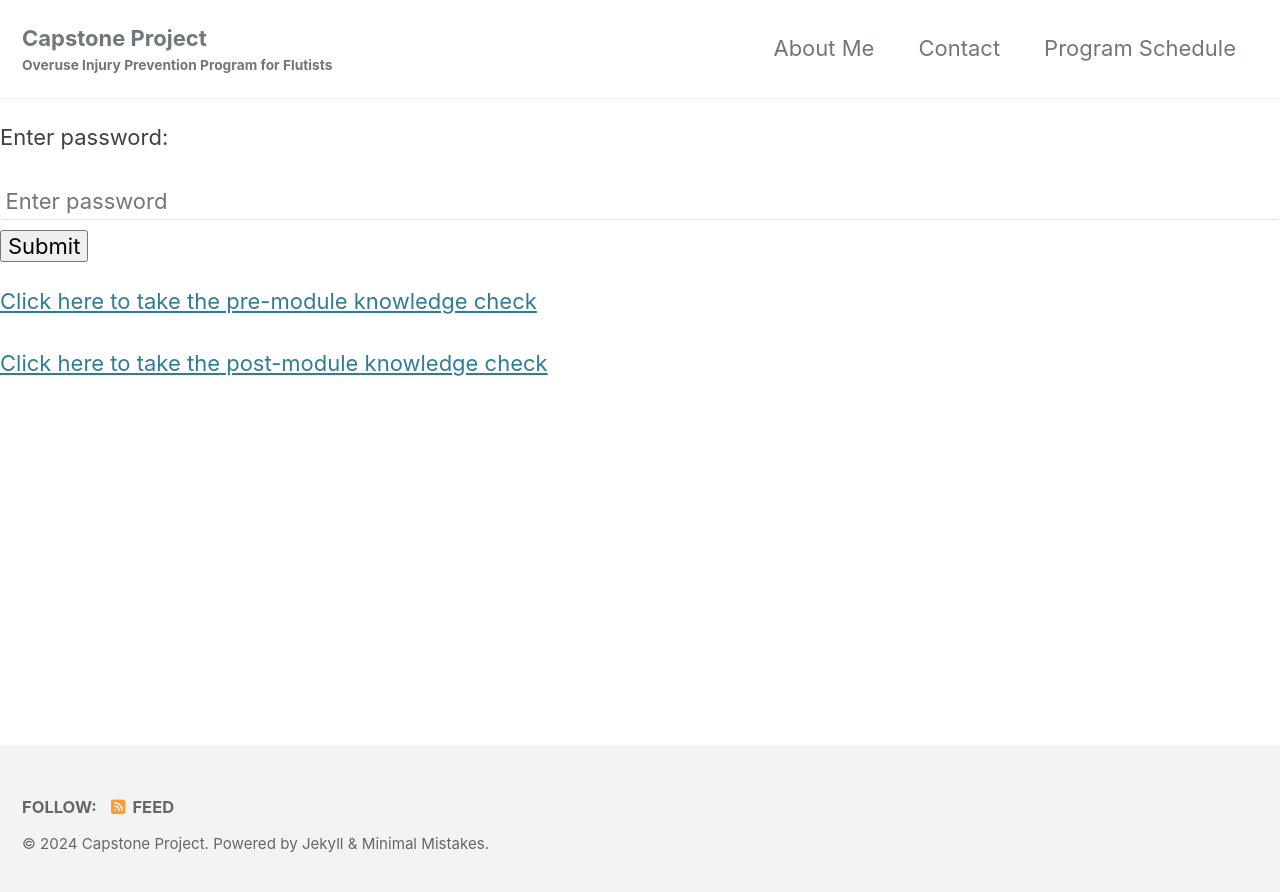
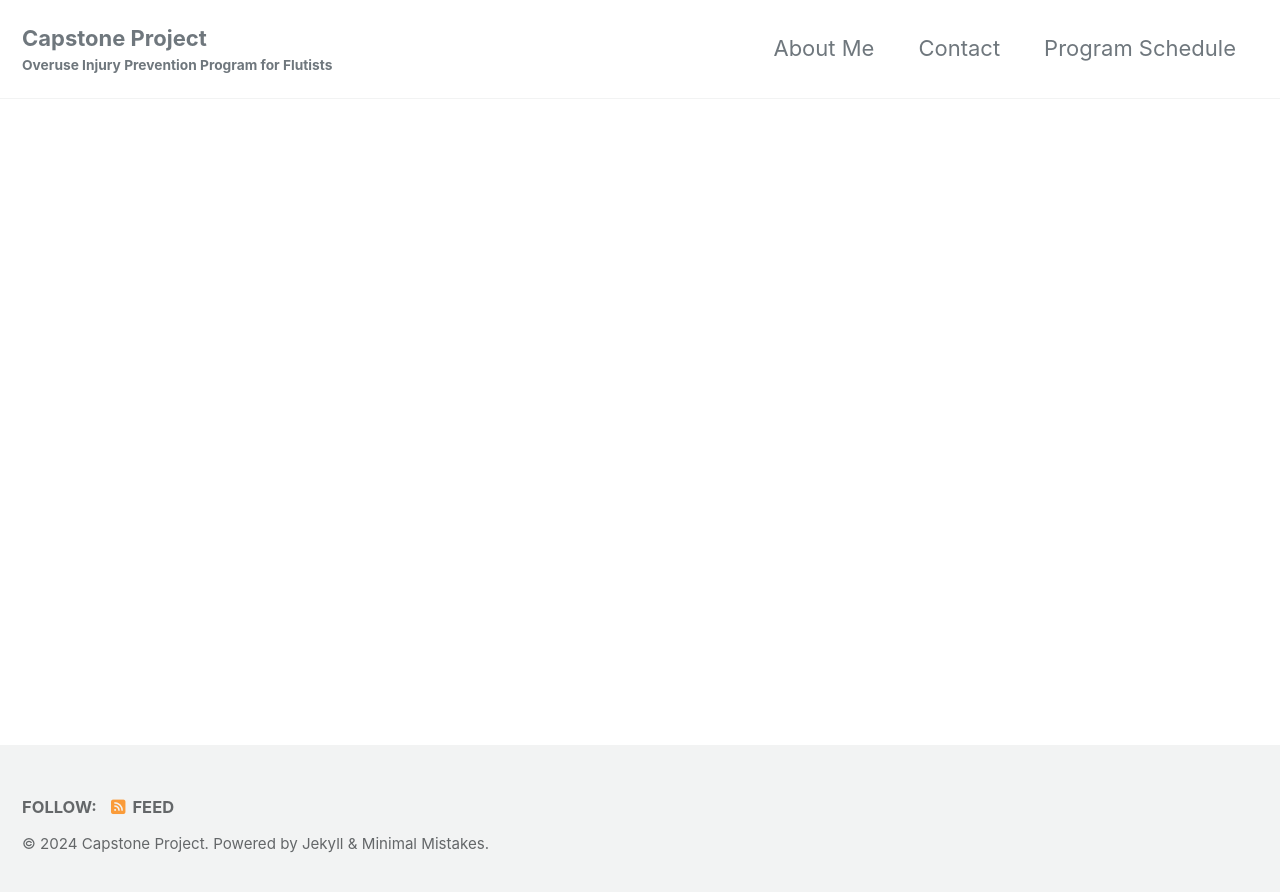
Before and after one commit to jkimOTD/old_site, a Jekyll site: the page built from Module2.md, in a window 1280 px wide. Shown: the top 892 px of the page. Built offline with Jekyll 4.4.1, drawn with Linux system fonts in a browser that asks for light colours; cached includes are drawn as plain includes; our own code applies the rules of GitHub Pages for plain Markdown files.

Commit message:
Update Module2.md

```diff
--- a/Module2.md
+++ b/Module2.md
@@ -90,7 +96,3 @@
     </script>
 </body>
 </html>
-
-[Click here to take the pre-module knowledge check](https://forms.gle/iZ6csX2B61TStuqVA)
-
-[Click here to take the post-module knowledge check](https://forms.gle/JvQD3g5iVhB9Zujd6)
```
Also changed, not shown: other parts of Module2.md (+6 -0 lines).
